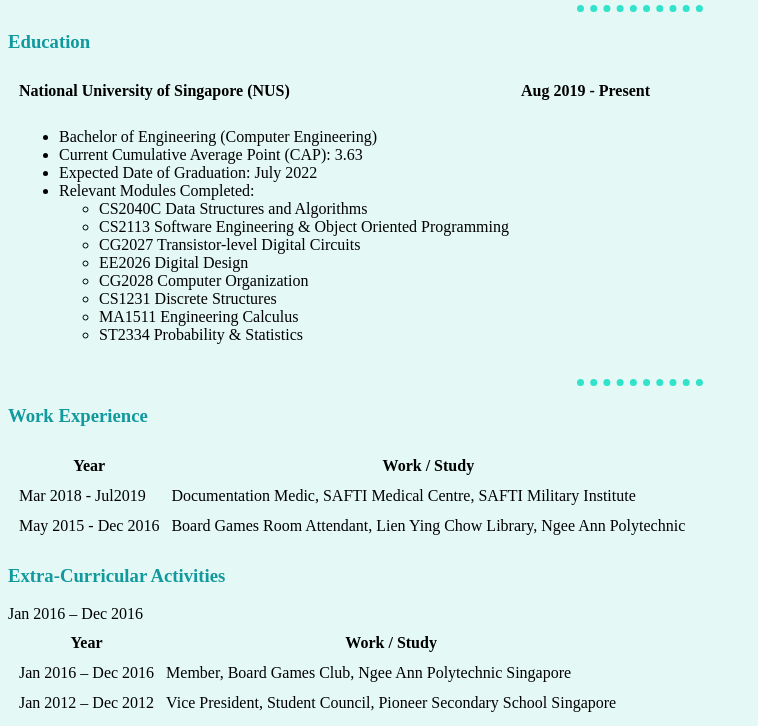
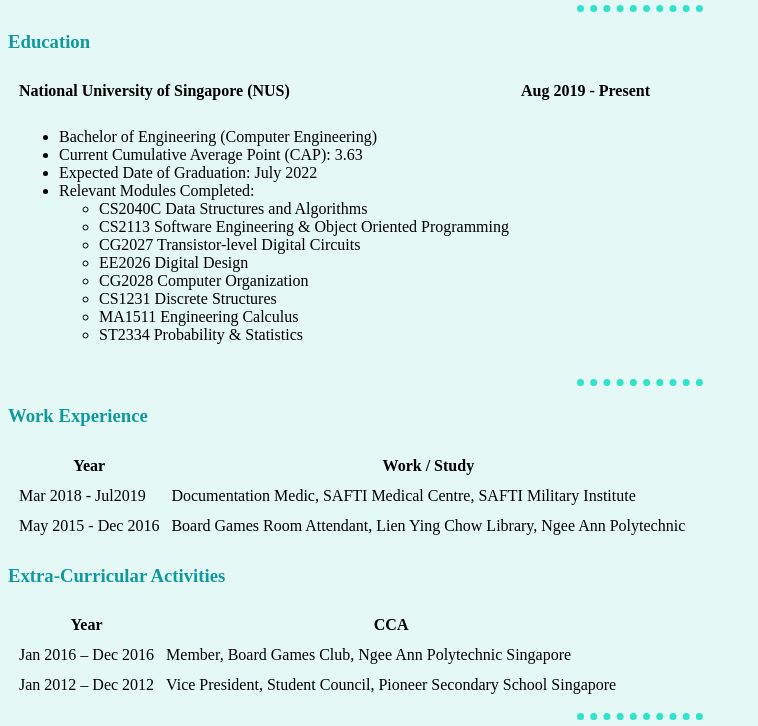
Before and after one commit to manuelmanuntag96/cv, a plain HTML site: page index.html in a window 1280 px wide. Shown: the part 257-983 px from the top of the page, without its empty margins (0-758 px from the left). Drawn offline with Linux system fonts and the light colour scheme.

Commit message:
edited picture

```diff
--- a/index.html
+++ b/index.html
@@ -79,11 +79,11 @@
   </table>
 
   <h3>Extra-Curricular Activities</h3>
-  Jan 2016 – Dec 2016
+
   <table cellspacing="10">
     <thead>
       <th>Year</th>
-      <th>Work / Study</th>
+      <th>CCA</th>
     </thead>
     <tbody>
       <tr>
```
Also changed, not shown: images/Manuel.png.
